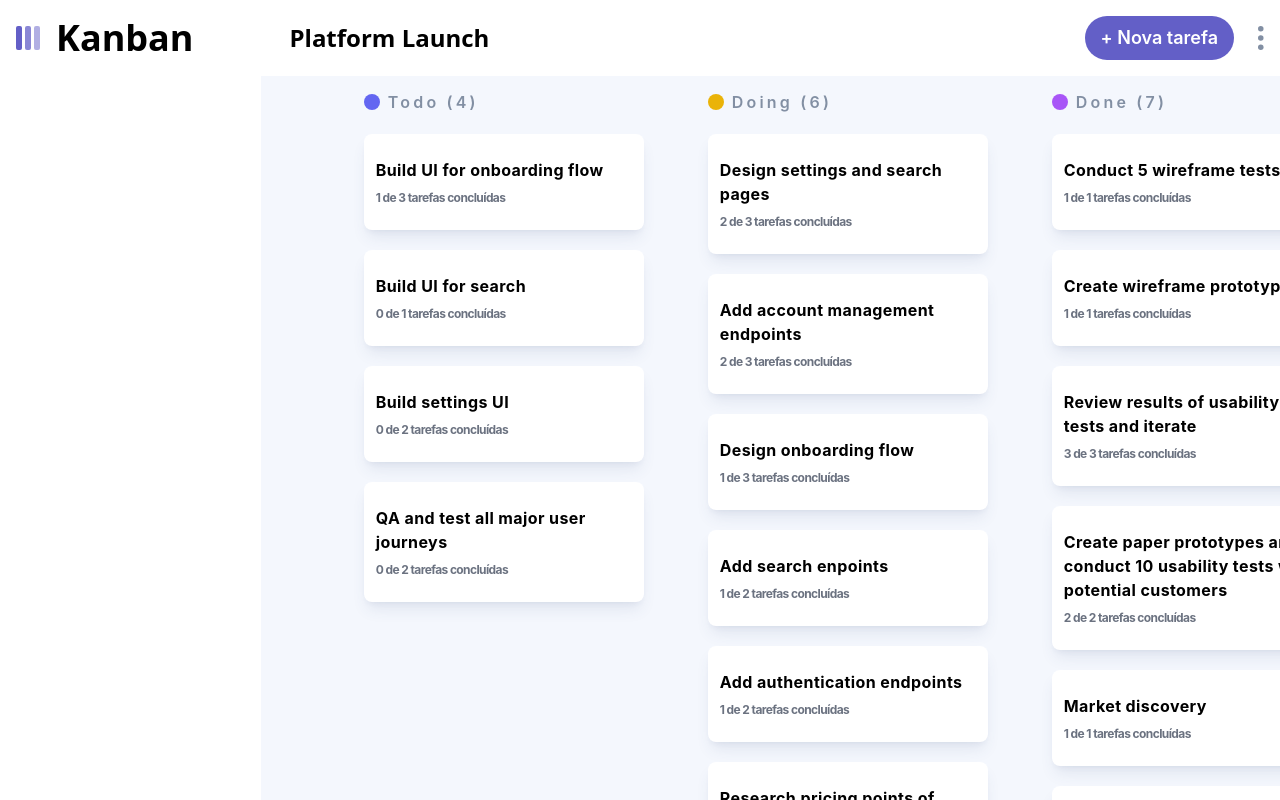
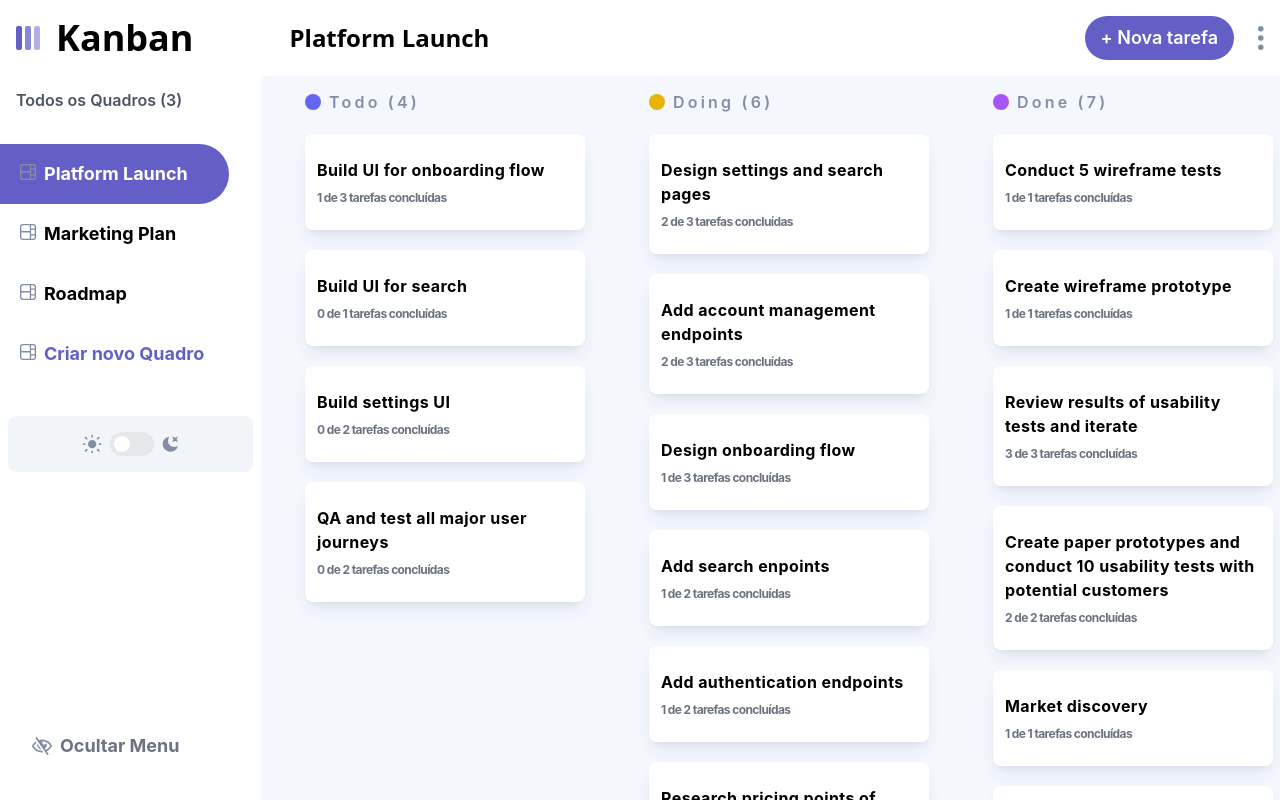
Before and after one commit to daniilomendes/kanban-task-management, a React (Vite) app: page / in a window 1280 px wide. Built offline with nearby package versions, Linux system fonts and the light colour scheme.

Commit message:
feat: add sidebar component

```diff
--- a/src/components/Center.jsx
+++ b/src/components/Center.jsx
@@ -37,7 +37,12 @@
           : "bg-[#f4f7fd] scrollbar-hide h-screen flex dark:bg-[#20212c] overflow-x-scroll gap-6"
       }
     >
-      {windowSize[0] >= 768 && <SideBar />}
+      {windowSize[0] >= 768 && (
+        <SideBar
+          isSideBarOpen={isSideBarOpen}
+          setIsSideBarOpen={setIsSideBarOpen}
+        />
+      )}
 
       {/* Columns Section */}
       {columns.length > 0 ? (
--- a/src/components/SideBar.jsx
+++ b/src/components/SideBar.jsx
@@ -1,4 +1,135 @@
-const SideBar = () => {
-  return <div>SideBar</div>;
+import { useDispatch, useSelector } from "react-redux";
+import useDarkMode from "../hooks/useDarkMode";
+import { useState } from "react";
+import boardsSlice from "../redux/boardsSlice";
+import { Switch } from "@headlessui/react";
+
+import boardIcon from "../assets/icon-board.svg";
+import darkIcon from "../assets/icon-dark-theme.svg";
+import lightIcon from "../assets/icon-light-theme.svg";
+import showSidebarIcon from "../assets/icon-show-sidebar.svg";
+import hideSidebarIcon from "../assets/icon-hide-sidebar.svg";
+import AddEditBoardModal from "../modals/AddEditBoardModal";
+
+const SideBar = ({ isSideBarOpen, setIsSideBarOpen }) => {
+  const dispatch = useDispatch();
+
+  const [colorTheme, setColorTheme] = useDarkMode();
+  const [darkSide, setDarkSide] = useState(
+    colorTheme === "light" ? true : false
+  );
+
+  const toggleDarkMode = (checked) => {
+    setColorTheme(colorTheme);
+    setDarkSide(checked);
+  };
+
+  const boards = useSelector((state) => state.boards);
+
+  const [isBoardModalOpen, setIsBoardModalOpen] = useState(false);
+
+  return (
+    <div>
+      <div
+        className={
+          isSideBarOpen
+            ? `min-w-[261px] bg-white dark:bg-[#2b2c37] fixed top-[72px] h-screen items-center left-0 z-20`
+            : `bg-[#635FC7] dark:bg-[#2b2c37] dark:hover:bg-[#635FC7] top-auto bottom-10 justify-center items-center
+                hover:opacity-80 cursor-pointer p-0 transition duration-300 transform fixed w-[56px] h-[48px] rounded-r-full`
+        }
+      >
+        <div>
+          {/* Rewrite Modal */}
+          {isSideBarOpen && (
+            <div className="bg-white dark:bg-[#2b2c37] w-full py-4 rounded-xl">
+              <h3 className="dark:text-gray-300 text-gray-600 font-semibold mx-4 mb-8">
+                Todos os Quadros ({boards?.length})
+              </h3>
+
+              <div className="flex flex-col h-[70vh]">
+                <div>
+                  {boards.map((board, index) => (
+                    <div
+                      key={index}
+                      onClick={() => {
+                        dispatch(boardsSlice.actions.setBoardActive({ index }));
+                      }}
+                      className={`flex items-baseline space-x-2 px-5 mr-8 rounded-r-full duration-500 ease-in-out py-4 cursor-pointer hover:bg-[#635fc71a]
+                                   hover:text-[#635fc7] dark:hover:bg-white dark:hover:text-[#635fc7] dark:text-white ${
+                                     board.isActive &&
+                                     " bg-[#635fc7] rounded-r-full text-white mr-8 "
+                                   }`}
+                    >
+                      <img src={boardIcon} className="h-4" alt="board icon" />
+                      <p className="text-lg font-bold">{board.name}</p>
+                    </div>
+                  ))}
+
+                  <div
+                    onClick={() => {
+                      setIsBoardModalOpen(true);
+                    }}
+                    className="flex items-baseline space-x-2 mr-8 rounded-r-full duration-500 ease-in-out cursor-pointer
+                     text-[#635fc7] px-5 py-4 hover:bg-[#635fc71a] hover:text-[#635fc7] dark:hover:bg-white"
+                  >
+                    <img src={boardIcon} className="h-4" alt="board icon" />
+                    <p className="text-lg font-bold">Criar novo Quadro</p>
+                  </div>
+                </div>
+
+                <div className="mx-2 p-4 relative space-x-2 mt-8 bg-slate-100 dark:bg-[#20212c] flex justify-center items-center rounded-lg">
+                  <img src={lightIcon} alt="light icon" />
+
+                  {/* Switch */}
+                  <Switch
+                    checked={darkSide}
+                    onChange={toggleDarkMode}
+                    className={`${
+                      darkSide ? "bg-[#635fc7]" : "bg-gray-200"
+                    } relative inline-flex h-6 w-11 items-center rounded-full`}
+                  >
+                    <span
+                      className={`${
+                        darkSide ? "translate-x-6" : "translate-x-1"
+                      } inline-block h-4 w-4 transform rounded-full bg-white transition`}
+                    />
+                  </Switch>
+
+                  <img src={darkIcon} alt="dark icon" />
+                </div>
+              </div>
+            </div>
+          )}
+
+          {/* Sidebar hide/show toggle */}
+          {isSideBarOpen ? (
+            <div
+              onClick={() => setIsSideBarOpen((state) => !state)}
+              className="flex items-center mt-2 absolute bottom-16 text-lg font-bold rounded-r-full hover:text-[#635fc7] cursor-pointer
+                           mr-6 mb-8 px-8 py-4 hover:bg-[#635fc71a] dark:hover:bg-white space-x-2 justify-center my-4 text-gray-500"
+            >
+              <img
+                src={hideSidebarIcon}
+                className="min-w-[20px]"
+                alt="hide sidebar icon"
+              />
+              {isSideBarOpen && <p>Ocultar Menu</p>}
+            </div>
+          ) : (
+            <div
+              onClick={() => setIsSideBarOpen((state) => !state)}
+              className="absolute p-5"
+            >
+              <img src={showSidebarIcon} alt="show sidebar icon" />
+            </div>
+          )}
+        </div>
+      </div>
+
+      {isBoardModalOpen && (
+        <AddEditBoardModal type="add" setBoardModalOpen={setIsBoardModalOpen} />
+      )}
+    </div>
+  );
 };
 export default SideBar;
```
